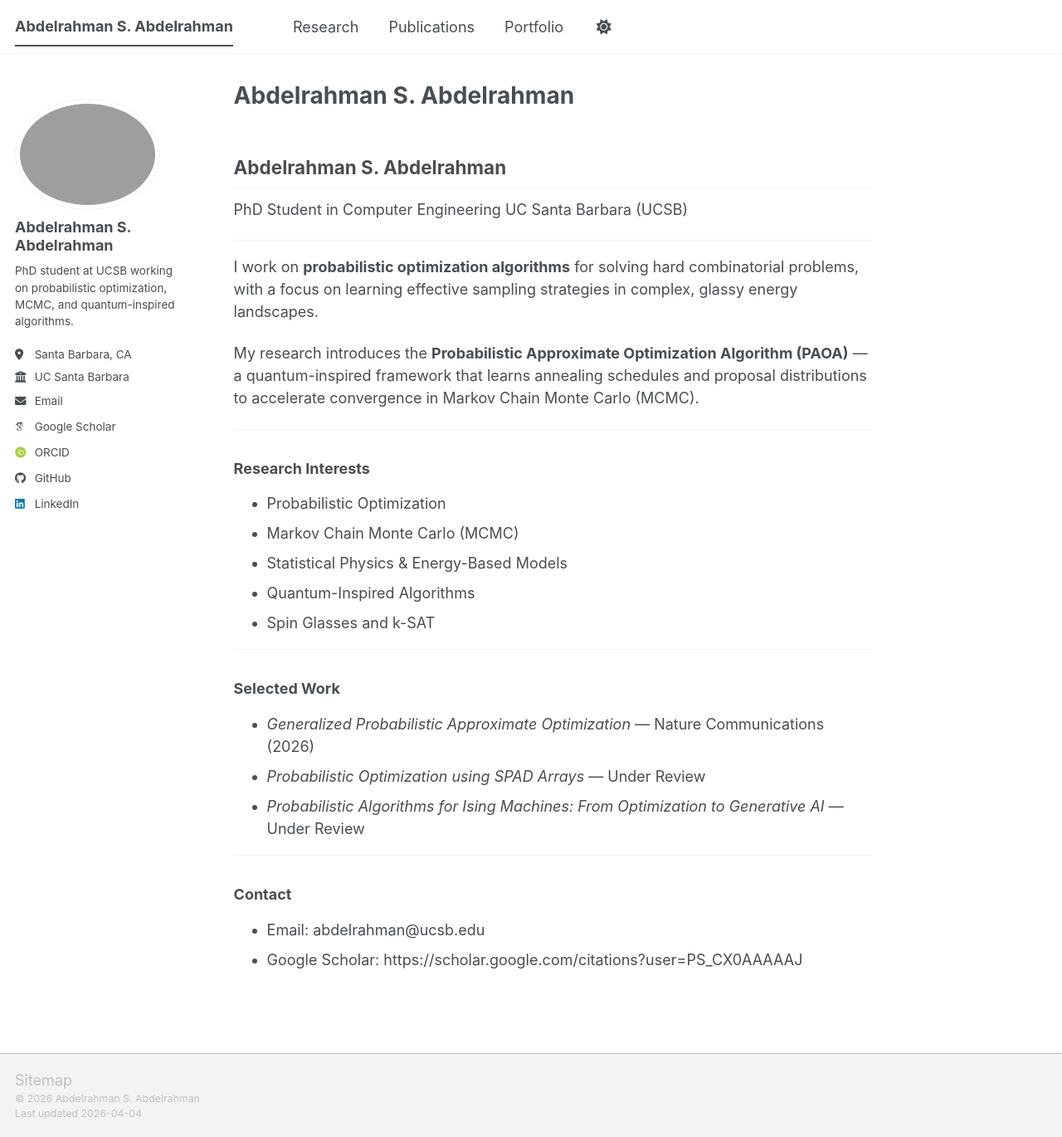
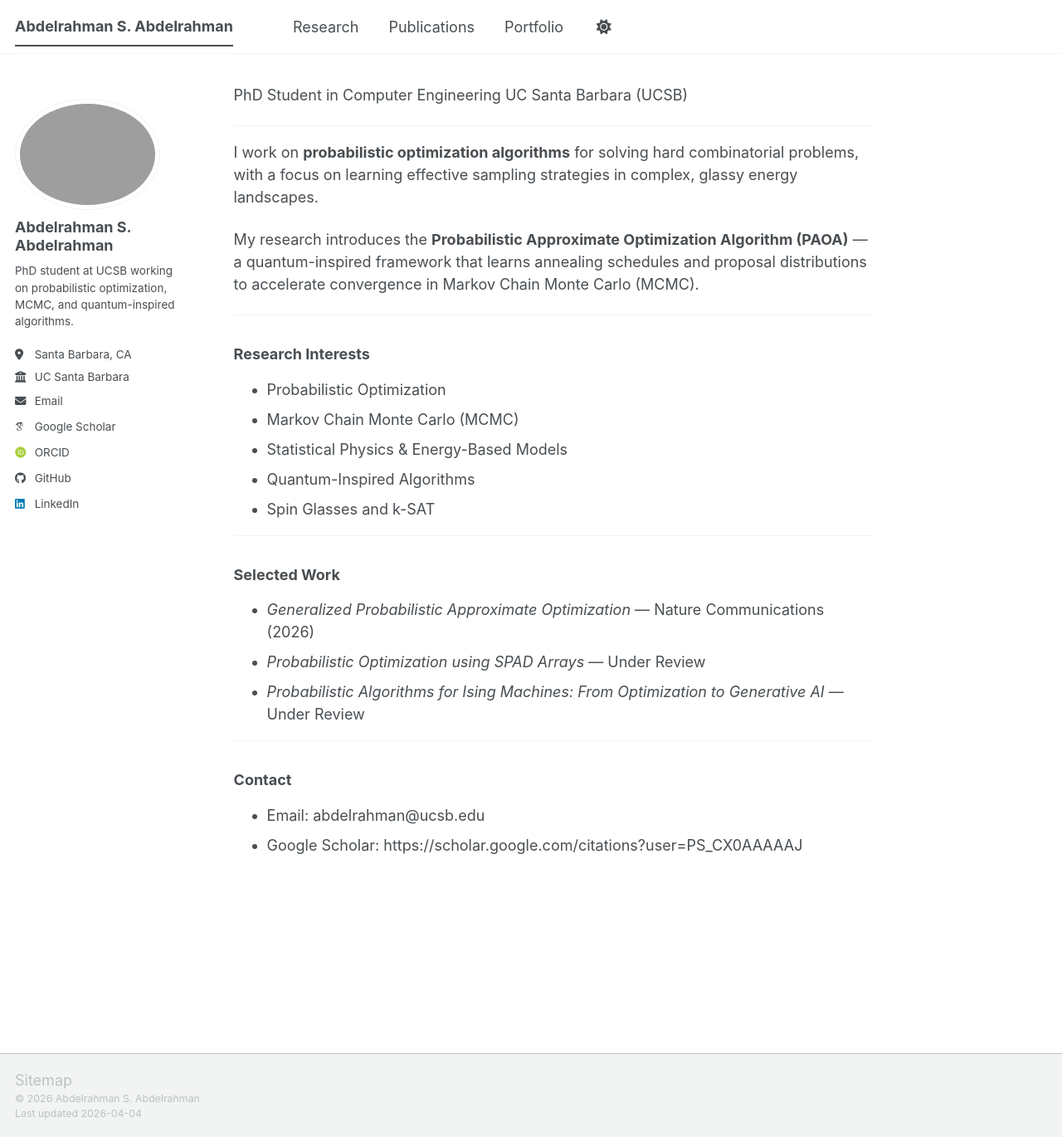
Before and after one commit to abdelrahmanseed/abdelrahmanseed.github.io, a Jekyll site: the page built from _pages/about.md, in a window 1280 px wide and 1370 px high. Shown: the whole window at 83% size. Built offline with Jekyll 4.4.1, drawn with Linux system fonts in a browser that asks for light colours; some web fonts are replaced; a script bundle is joined from its source files by our own code; library files that are not in the unit come from our copies; our own code applies the rules of GitHub Pages for plain Markdown files.

Commit message:
Clean about page

```diff
--- a/_pages/about.md
+++ b/_pages/about.md
@@ -6,9 +6,6 @@
   - /about/
   - /about.html
 ---
-
-
-## Abdelrahman S. Abdelrahman
 
 PhD Student in Computer Engineering
 UC Santa Barbara (UCSB)
```
